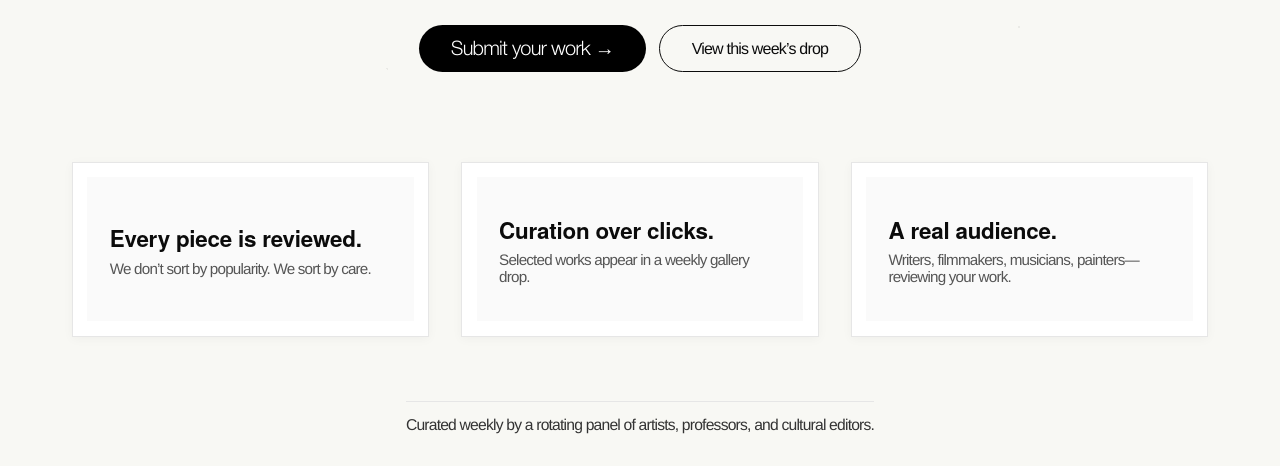
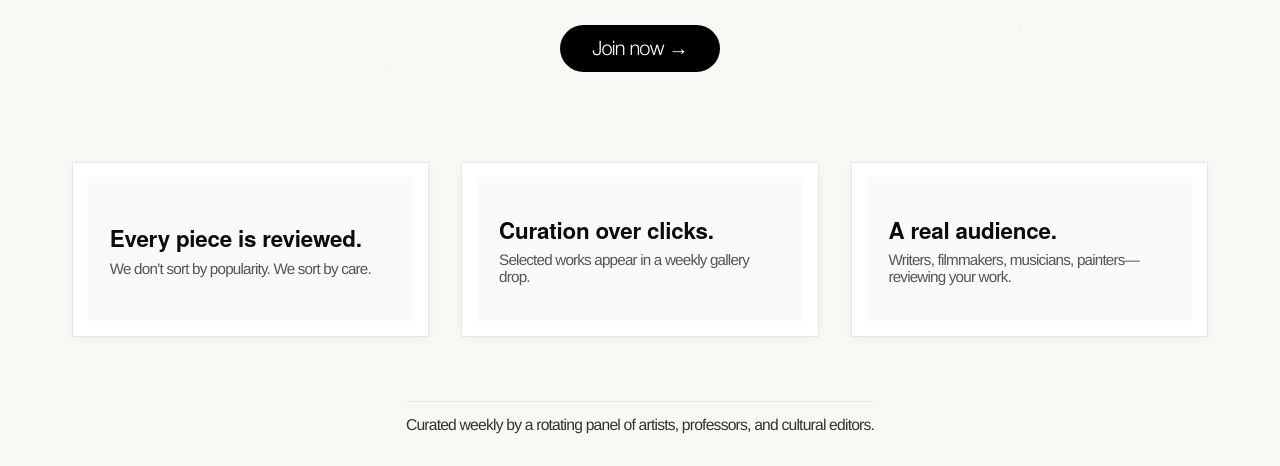
Before and after one commit to danielj20/arthouse, a website: page client/index.html in a window 1280 px wide. Shown: the part 390-856 px from the top of the page. Drawn offline with Linux system fonts and the light colour scheme; no server answers; a web font is replaced by a local one.

Commit message:
change cta

```diff
--- a/client/index.html
+++ b/client/index.html
@@ -23,8 +23,7 @@
           art.
         </p>
         <nav class="hero-actions" aria-label="primary">
-          <a class="cta" href="/submit.html">Submit your work →</a>
-          <a class="ghost" href="/this-week.html">View this week’s drop</a>
+          <a class="cta" href="/auth/login.html">Join now →</a>
         </nav>
       </section>
 
```
